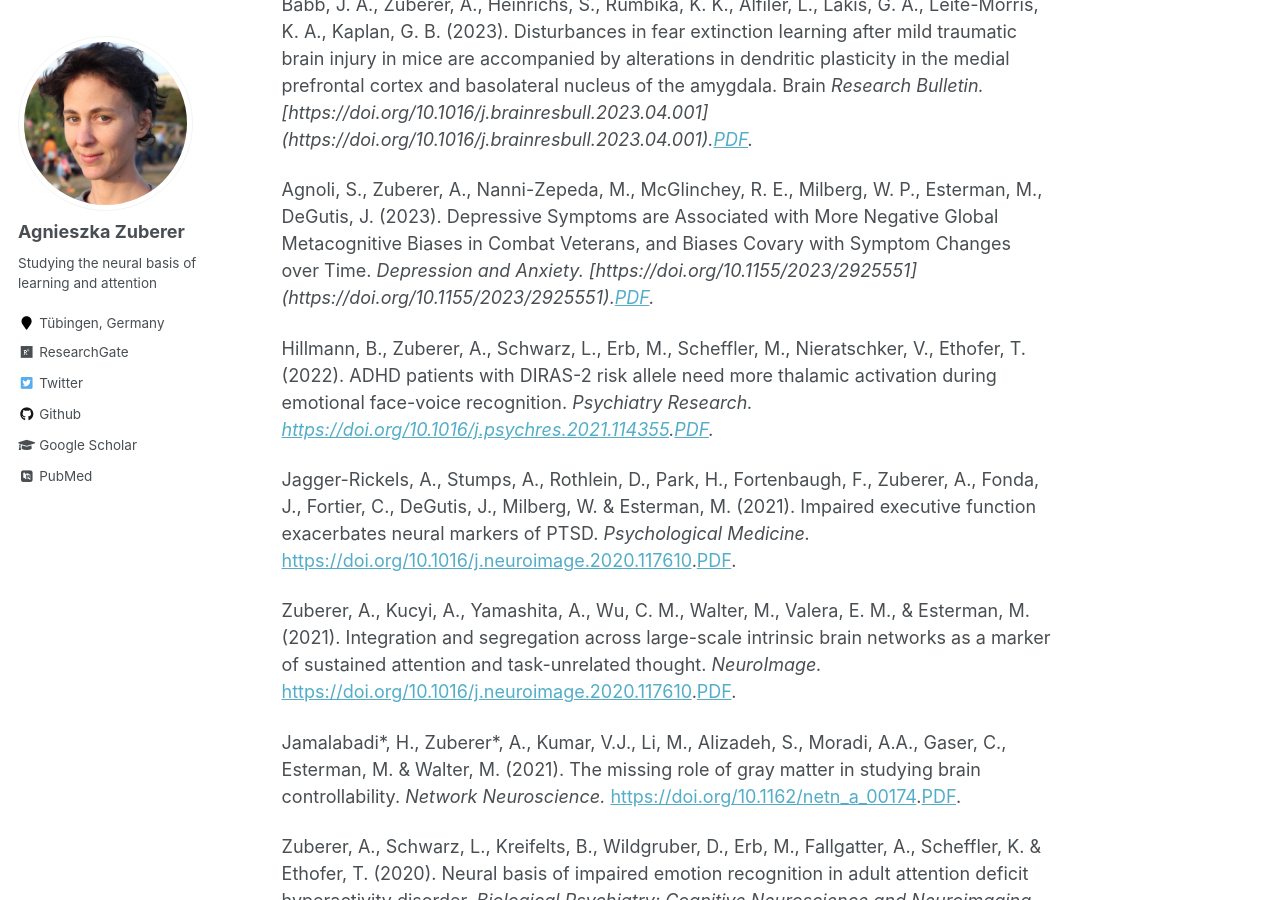
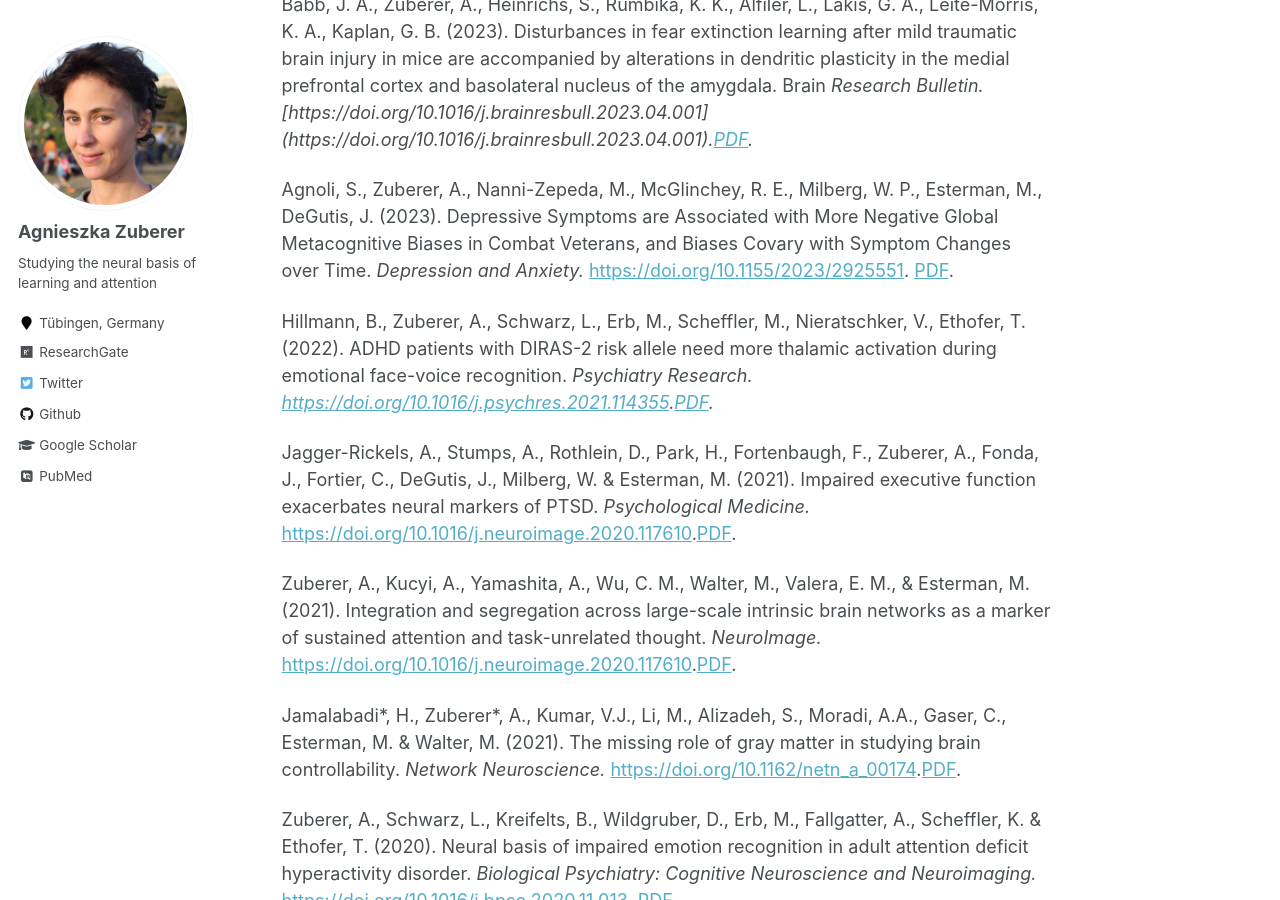
Before and after one commit to azuberer/azuberer.github.io, a Jekyll site: the page built from _pages/publications.md, in a window 1280 px wide and 900 px high, scrolled down 614 px. Built offline with Jekyll 4.4.1, drawn with Linux system fonts in a browser that asks for light colours; some web fonts are replaced; part of the change alters nothing that is shown.

Commit message:
Update publications.md

```diff
--- a/_pages/publications.md
+++ b/_pages/publications.md
@@ -23,9 +23,8 @@ Babb, J. A., Zuberer, A., Heinrichs, S., Rumbika, K. K., Alfiler, L., Lakis, G.
 (https://doi.org/10.1016/j.brainresbull.2023.04.001).[PDF](http://azuberer.github.io/files/BabbDisturbances2023.pdf).
 
 
-Agnoli, S., Zuberer, A., Nanni-Zepeda, M., McGlinchey, R. E., Milberg, W. P., Esterman, M., DeGutis, J. (2023). Depressive Symptoms are Associated with More Negative Global Metacognitive Biases in Combat Veterans, and Biases Covary with Symptom Changes over Time. <i>Depression and Anxiety.<i>
-[https://doi.org/10.1155/2023/2925551]
-(https://doi.org/10.1155/2023/2925551).[PDF](http://azuberer.github.io/files/AgnoliDepressive2023.pdf).
+Agnoli, S., Zuberer, A., Nanni-Zepeda, M., McGlinchey, R. E., Milberg, W. P., Esterman, M., DeGutis, J. (2023). Depressive Symptoms are Associated with More Negative Global Metacognitive Biases in Combat Veterans, and Biases Covary with Symptom Changes over Time. *Depression and Anxiety.* [https://doi.org/10.1155/2023/2925551](https://doi.org/10.1155/2023/2925551). [PDF](http://azuberer.github.io/files/AgnoliDepressive2023.pdf).
+
 
 
 Hillmann, B., Zuberer, A., Schwarz, L., Erb, M., Scheffler, M., Nieratschker, V., Ethofer, T. (2022). ADHD patients with DIRAS-2 risk allele need more thalamic activation during emotional face-voice recognition. <i>Psychiatry Research.<i> [https://doi.org/10.1016/j.psychres.2021.114355](https://doi.org/10.1016/j.psychres.2021.114355).[PDF](http://azuberer.github.io/files/Hillmann2022ADHD.pdf).
```
